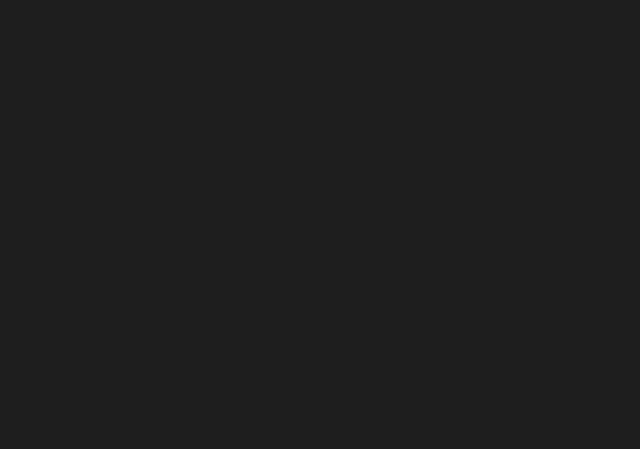
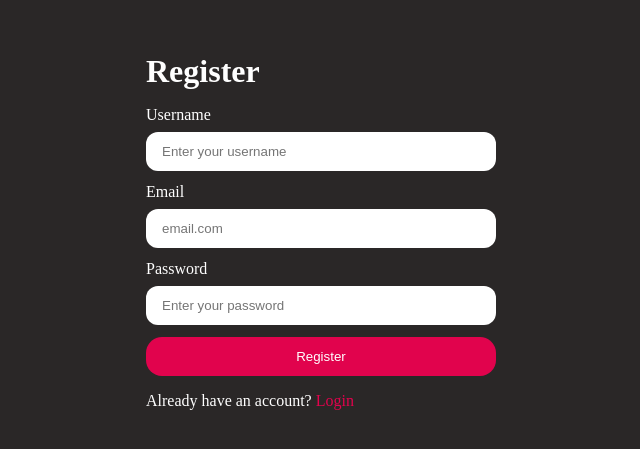
Before and after one commit to SandeepGupta639437/Resume-Gen-AI, a React app in the folder Frontend/: page /register in a window 1280 px wide. Shown: the part 169-618 px from the top of the page, without its empty margins (319-959 px from the left). Built offline with nearby package versions, Linux system fonts and the light colour scheme; the HTML template or start-up script is replaced by a standard one.

Commit message:
login-register page and api services

```diff
--- a/Frontend/package.json
+++ b/Frontend/package.json
@@ -10,8 +10,10 @@
     "preview": "vite preview"
   },
   "dependencies": {
+    "axios": "^1.18.1",
     "react": "^19.2.7",
     "react-dom": "^19.2.7",
+    "react-router": "^7.18.1",
     "sass": "^1.101.0"
   },
   "devDependencies": {
--- a/Frontend/src/App.jsx
+++ b/Frontend/src/App.jsx
@@ -1,8 +1,9 @@
-
+import { RouterProvider } from "react-router"
+import { router } from "./app.routes.jsx"
 
 function App() {
   return (
-    <></>
+    <RouterProvider router={router} />
   )
 }
 
--- /dev/null
+++ b/Frontend/src/features/auth/auth.form.scss
@@ -0,0 +1,44 @@
+main{
+    min-height: 100vh;
+    width: 100%;
+
+    display: flex;
+    justify-content: center;
+    align-items: center;
+
+
+    .form-container{
+        min-width: 350px;
+
+        display: flex;
+        flex-direction: column;
+        gap: 1rem;
+    }
+
+    form{
+        display: flex;
+        flex-direction: column;
+        gap: 0.75rem;
+    }
+
+    .input-group{
+        display: flex;
+        flex-direction: column;
+
+        gap: 0.5rem;
+
+
+        input{
+            border: none;
+            outline: none;
+            padding-inline: 1rem;
+            padding-block: 0.75rem;
+            border-radius: 0.75rem;
+        }
+    }
+
+    a{
+        color: #e1034d;
+        text-decoration: none;
+    }
+}
--- /dev/null
+++ b/Frontend/src/features/auth/pages/Login.jsx
@@ -0,0 +1,36 @@
+import React from 'react'
+import "../auth.form.scss"
+import {useNavigate , Link} from "react-router"
+
+const handleSubmit = (e) => {
+  e.preventDefault();
+}
+
+const Login = () => {
+  const navigate = useNavigate();
+
+  return (
+    <main>
+      <div className="form-container">
+        <h1>Login</h1>
+        <form onSubmit = {handleSubmit}>
+            <div className="input-group">
+                <label htmlFor="email">Email</label>
+                <input type="email" id="email" name="email" placeholder='email.com' required />
+            </div>
+            <div className="input-group">
+                <label htmlFor="password">Password</label>
+                <input type="password" id="password" name="password" placeholder='Enter your password' required />
+            </div>
+            <button className="button primary-button" type="submit">
+              Login
+            </button>
+        </form>
+
+        <p>Don't have an account? <Link to="/register">Register</Link></p>
+      </div>
+    </main>
+  )
+}
+
+export default Login
--- /dev/null
+++ b/Frontend/src/features/auth/pages/Register.jsx
@@ -0,0 +1,39 @@
+import React from 'react'
+import {useNavigate , Link} from "react-router"
+
+const handleSubmit = (e) => {
+  e.preventDefault();
+}
+
+const Register = () => {
+  const navigate = useNavigate();
+
+
+  return (
+    <main>
+      <div className="form-container">
+        <h1>Register</h1>
+        <form onSubmit = {handleSubmit}>
+            <div className="input-group">
+                <label htmlFor="username">Username</label>
+                <input type="text" id="username" name="username" placeholder='Enter your username' required />
+            </div>
+            <div className="input-group">
+                <label htmlFor="email">Email</label>
+                <input type="email" id="email" name="email" placeholder='email.com' required />
+            </div>
+            <div className="input-group">
+                <label htmlFor="password">Password</label>
+                <input type="password" id="password" name="password" placeholder='Enter your password' required />
+            </div>
+            <button className="button primary-button" type="submit">
+              Register
+            </button>
+        </form>
+        <p>Already have an account? <Link to="/login">Login</Link></p>
+      </div>
+    </main>
+  )
+}
+
+export default Register
--- a/Frontend/src/style.scss
+++ b/Frontend/src/style.scss
@@ -1,3 +1,5 @@
+@use "./styles/button.scss";
+
 *{
   margin: 0;
   padding: 0;
@@ -6,5 +8,6 @@
 
 html, body, #root {
   width: 100%;
-  background-color: #1e1e1e;
+  background-color: #2a2727;
+  color: #fff;
 }
--- /dev/null
+++ b/Frontend/src/styles/button.scss
@@ -0,0 +1,20 @@
+.button{
+
+    border: none;
+    outline: none;
+    padding-inline: 1.5rem;
+    padding-block: 0.75rem;
+    border-radius: 1rem;
+    cursor: pointer;
+
+    transition: all 0.3s ease-in-out;
+
+    &.primary-button{
+        background-color: #e1034d;
+        color: white;
+    }
+
+    &:active{
+        transform: scale(0.9);
+    }
+}
```
Also changed, not shown: Frontend/src/app.routes.jsx (added, +14 -0 lines), Frontend/src/features/auth/services/auth.api.js (added, +48 -0 lines), 1 other file (tests, documents, lock files or other folders).
